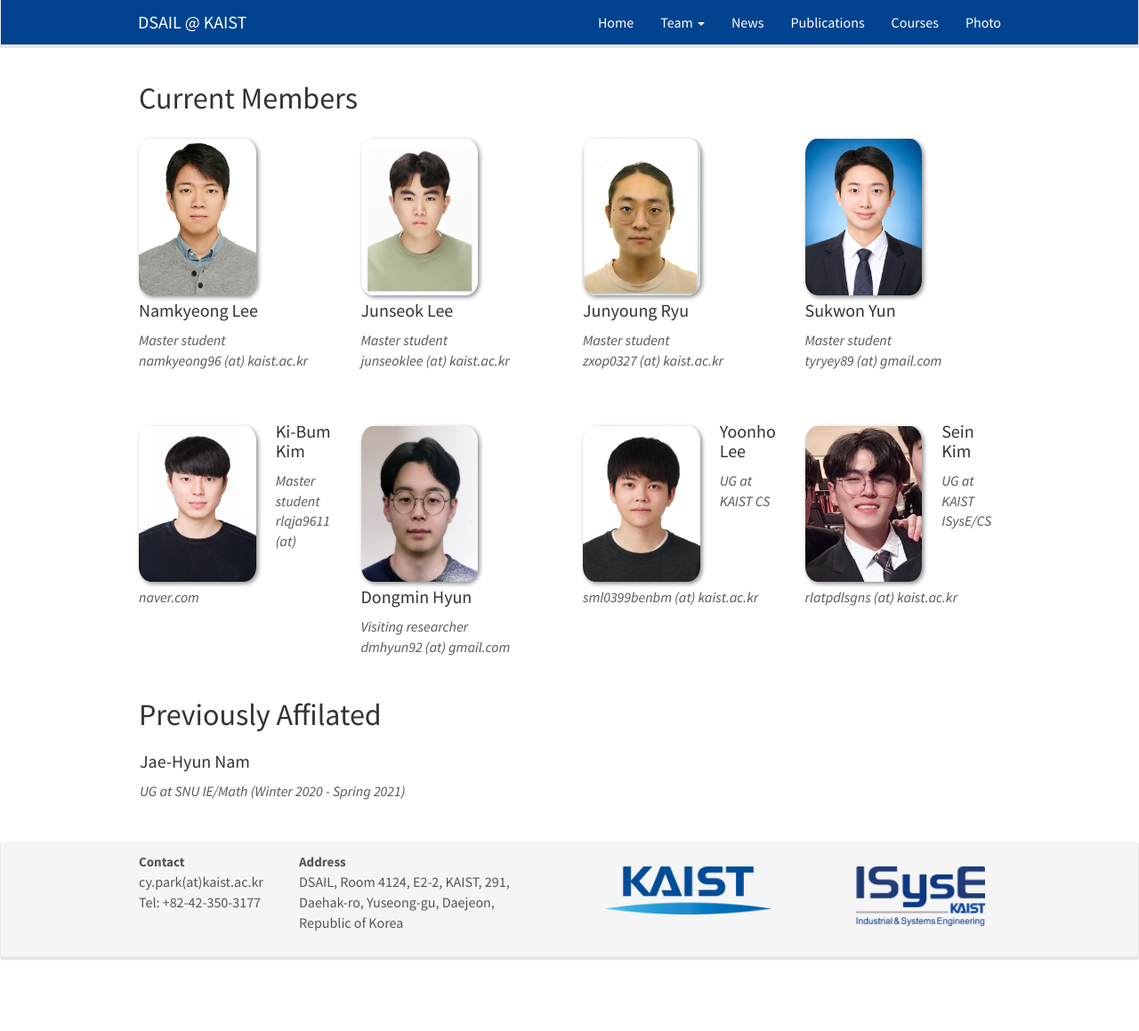
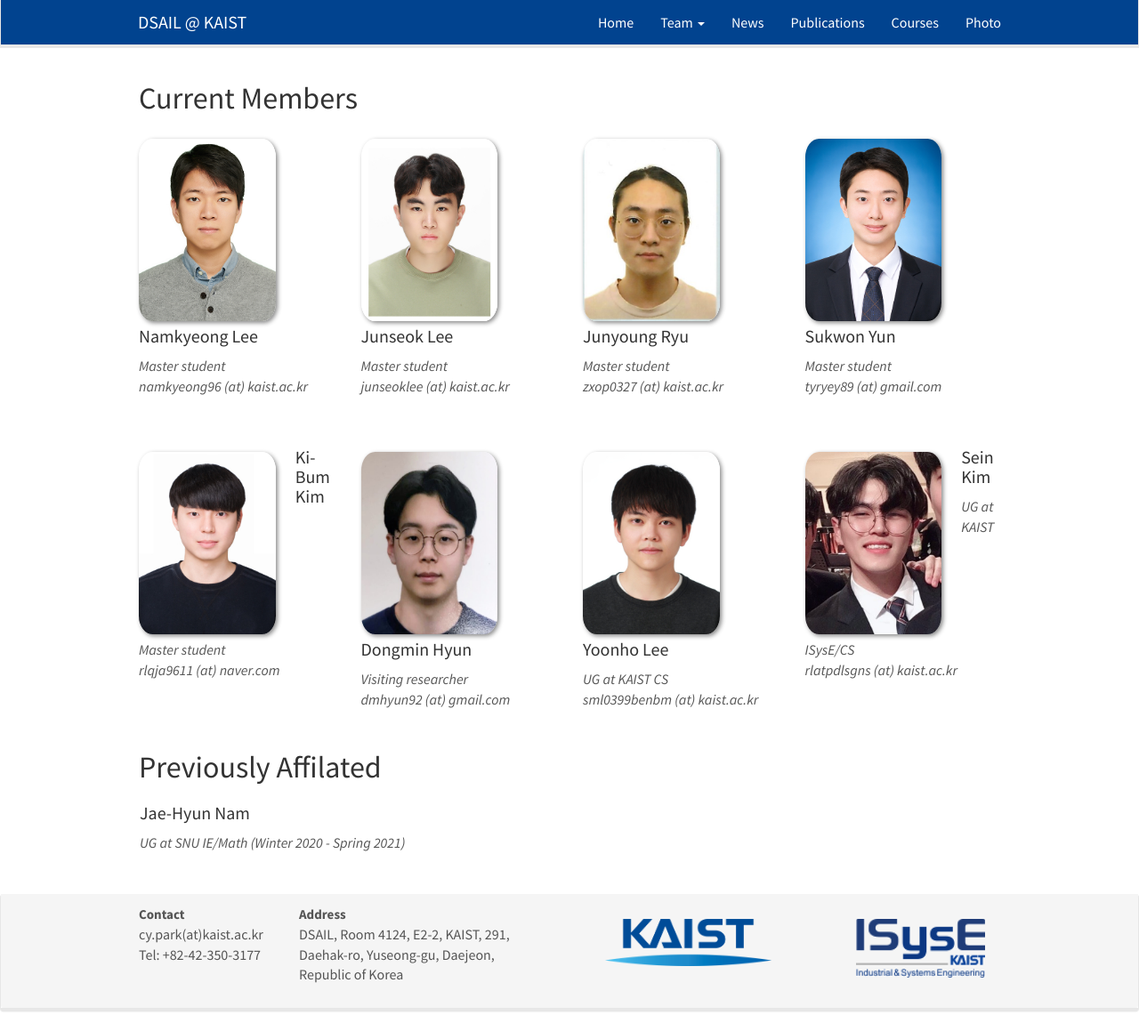
Before and after one commit to kaist-dsail/kaist-dsail.github.io, a Jekyll site: the page built from _pages/members.md, in a window 1280 px wide and 1159 px high. Shown: the whole window at 89% size. Built offline with Jekyll 4.4.1, drawn with Linux system fonts in a browser that asks for light colours; nearby versions of some CDN libraries.

Commit message:
Update members.md

```diff
--- a/_pages/members.md
+++ b/_pages/members.md
@@ -22,7 +22,7 @@
 {% endif %}
 
 <div class="col-md-3 clearfix">
-  <img src="{{ site.url }}{{ site.baseurl }}/images/teampic/{{ member.photo }}" class="img-responsive" width="60%" style="float: left" />
+  <img src="{{ site.url }}{{ site.baseurl }}/images/teampic/{{ member.photo }}" class="img-responsive" width="70%" style="float: left" />
   <h4 style>{{ member.name }}</h4>
   <i>{{ member.info }}<br>{{ member.email }}</i>
   <ul style="overflow: hidden">
```
